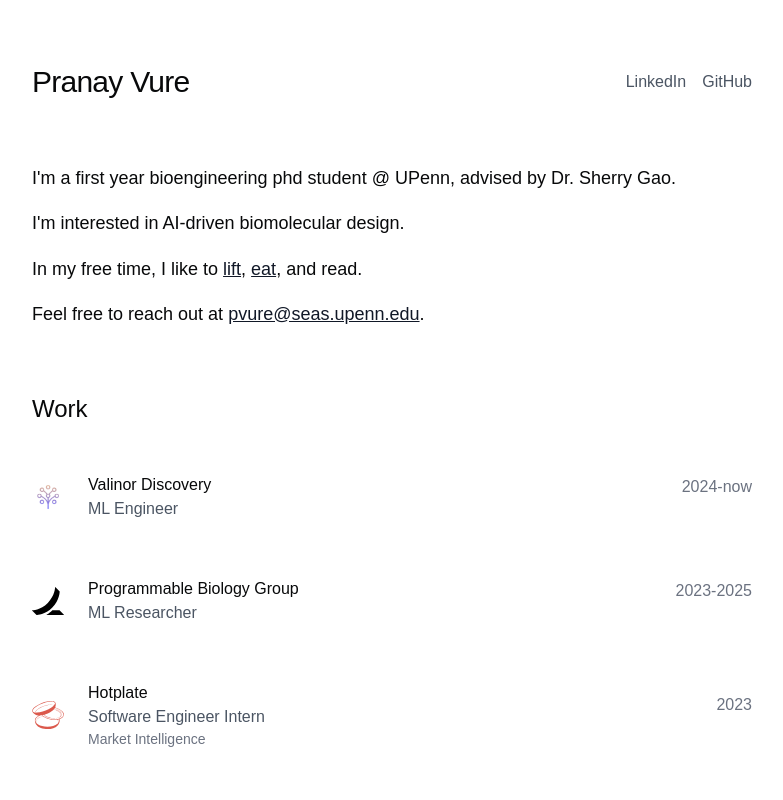
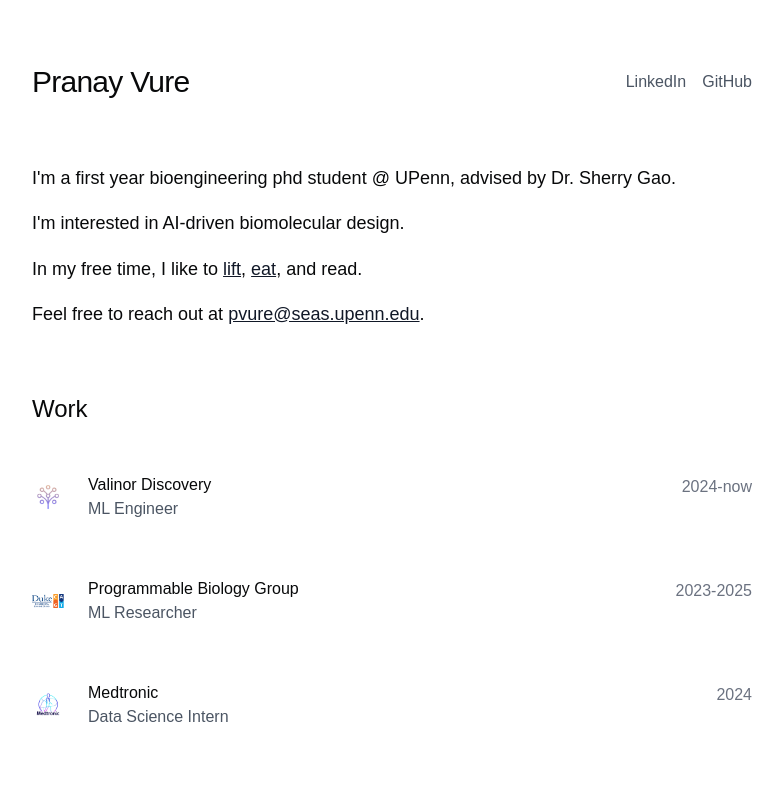
Before and after one commit to pvure/pvure.github.io, a Next.js app in the folder v2/: page / in a window 1280 px wide. Shown: the top 800 px of the page, without its empty margins (248-1031 px from the left). Built offline with nearby package versions, Linux system fonts and the light colour scheme.

Commit message:
work updates

```diff
--- a/v2/components/work.tsx
+++ b/v2/components/work.tsx
@@ -36,22 +36,21 @@
       website: "https://ramp.com/",
       role: "ML Researcher",
       period: "2023-2025",
-      logo: "/ramp.svg?height=50&width=50",
+      logo: "/CAGT_logo.png?height=50&width=50",
       details: {
         description:
           "Built generative AI & deep learning-based models and platforms for protein design under Dr. Pranam Chatterjee.",
       },
     },
     {
-      company: "Hotplate",
+      company: "Medtronic",
       website: "https://www.hotplate.com",
-      role: "Software Engineer Intern",
-      period: "2023",
-      type: "Market Intelligence",
-      logo: "/hotplate.svg?height=50&width=50",
+      role: "Data Science Intern",
+      period: "2024",
+      logo: "/medtronic-2.png?height=50&width=50",
       details: {
         description:
-          "Built v1 of data pipeline for a market intelligence model.",
+          "Quantified sympathetic control of renal vasculature and developed indicators for renal denervation treatment efficacy.",
       },
     },
   ];
```
Also changed, not shown: v2/public/CAGT_logo.png (added), v2/public/medtronic-2.png (added).
